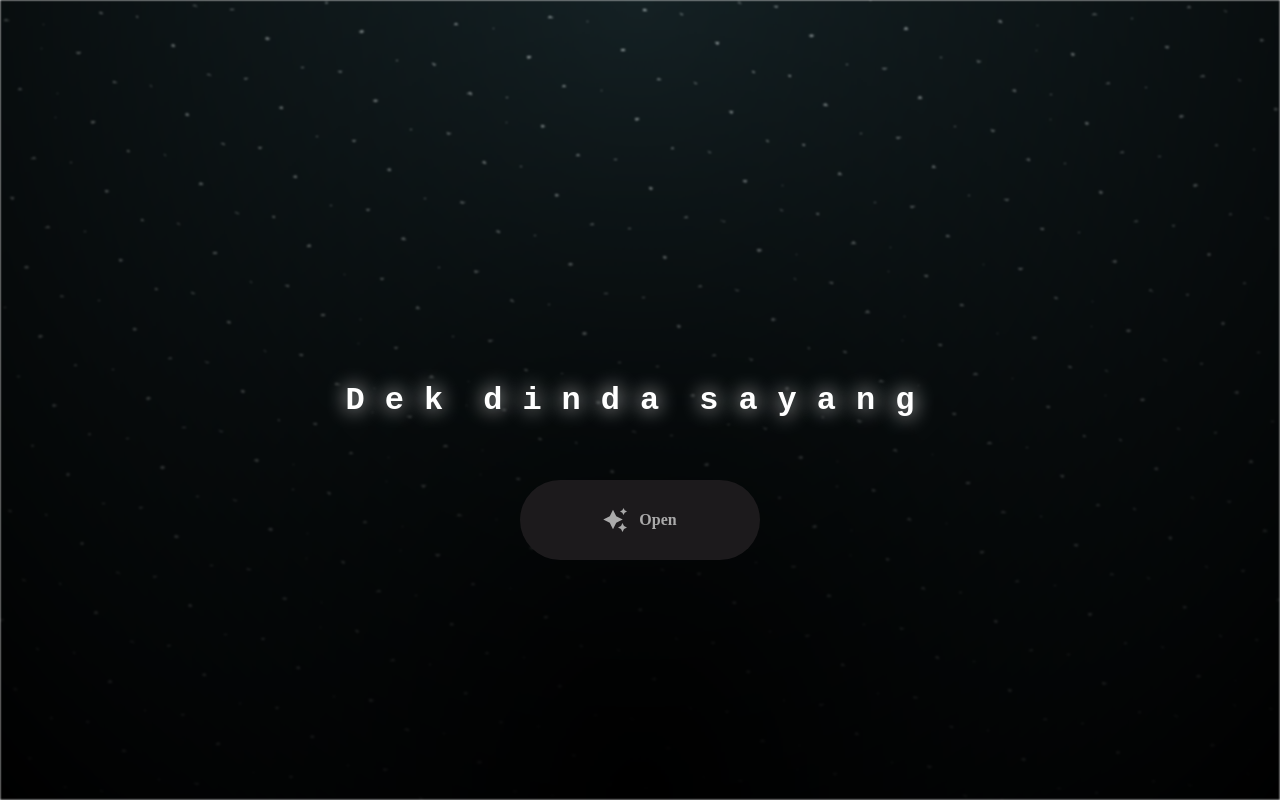
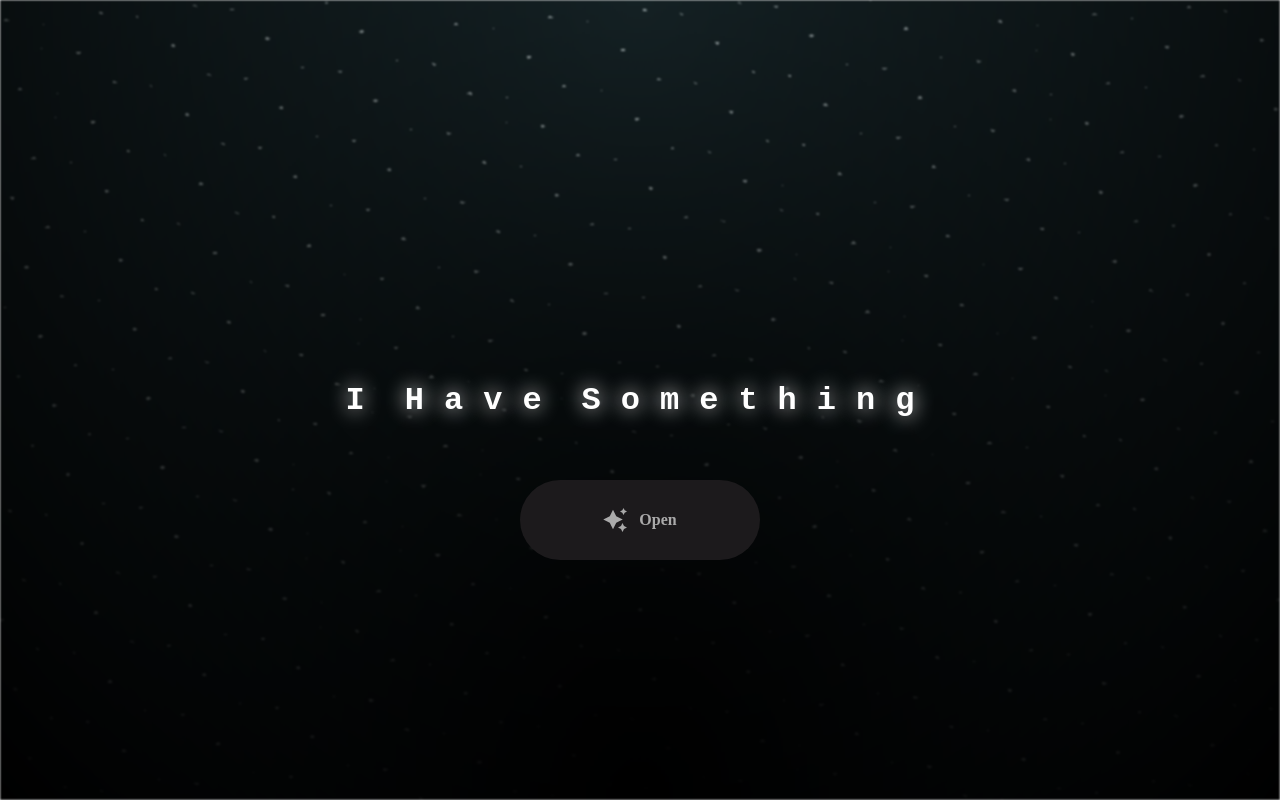
Before and after one commit to ARCX7/FOR-Dinda-sayang, a plain HTML site: page index.html in a window 1280 px wide. Drawn offline with Linux system fonts and the light colour scheme.

Commit message:
Add files via upload

```diff
--- a/index.html
+++ b/index.html
@@ -7,7 +7,7 @@
   <link rel="stylesheet" href="css/index.css">
 
   <!-- Document Title -->
-  <title>Hai Dinda sayang</title>
+  <title>I Have Something</title>
 </head>
 
 <body>
--- a/js/index.js
+++ b/js/index.js
@@ -1,6 +1,5 @@
 const title = document.querySelector('.title')
-const text = "Dek dinda sayang";
-console.log(text.slice(0, 3)); // "Dek"
+const text = 'I Have Something'.split('')
 for (let index = 0; index < text.length; index++) {
   if (text[index] !== ' ') {
     title.innerHTML += `<span>${text[index]}<span/>`
```
